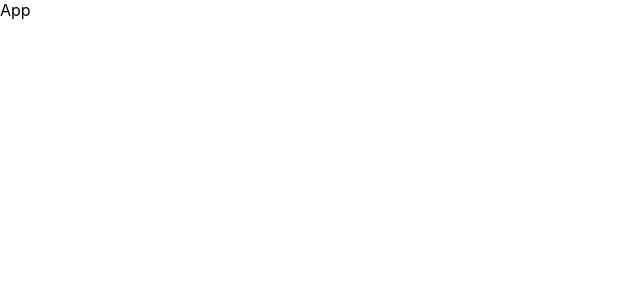
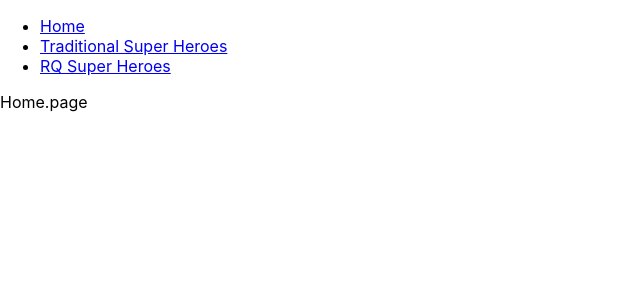
Before and after one commit to gyawali9/reactquery-tut, a React (Create React App) app: page / in a window 1280 px wide. Shown: the top 300 px of the page, without its empty margins (0-640 px from the left). Built offline with nearby package versions, Linux system fonts and the light colour scheme.

Commit message:
adding routes to app component

```diff
--- a/package.json
+++ b/package.json
@@ -9,6 +9,7 @@
     "json-server": "^0.17.0",
     "react": "^18.1.0",
     "react-dom": "^18.1.0",
+    "react-router-dom": "^6.3.0",
     "react-scripts": "5.0.1",
     "web-vitals": "^2.1.4"
   },
--- a/src/App.js
+++ b/src/App.js
@@ -1,7 +1,34 @@
 import React from "react";
+import { BrowserRouter as Router, Routes, Route, Link } from "react-router-dom";
+import HomePage from "./components/HomePage";
+import RQSuperHeroesPage from "./components/RQSuperHeroesPage";
+import SuperHeroesPage from "./components/SuperHeroesPage";
 
 const App = () => {
-  return <div>App</div>;
+  return (
+    <>
+      <Router>
+        <nav>
+          <ul>
+            <li>
+              <Link to="/">Home</Link>
+            </li>
+            <li>
+              <Link to="/super-heroes">Traditional Super Heroes</Link>
+            </li>
+            <li>
+              <Link to="rq-super-heroes">RQ Super Heroes</Link>
+            </li>
+          </ul>
+        </nav>
+        <Routes>
+          <Route path="/" element={<HomePage />} />
+          <Route path="/super-heroes" element={<SuperHeroesPage />} />
+          <Route path="/rq-super-heroes" element={<RQSuperHeroesPage />} />
+        </Routes>
+      </Router>
+    </>
+  );
 };
 
 export default App;
--- /dev/null
+++ b/src/components/HomePage.js
@@ -0,0 +1,5 @@
+const HomePage = () => {
+  return <div>Home.page</div>;
+};
+
+export default HomePage;
--- /dev/null
+++ b/src/components/RQSuperHeroesPage.js
@@ -0,0 +1,5 @@
+const RQSuperHeroesPage = () => {
+  return <div>RQSuperHeroesPage</div>;
+};
+
+export default RQSuperHeroesPage;
--- /dev/null
+++ b/src/components/SuperHeroesPage.js
@@ -0,0 +1,5 @@
+const SuperHeroesPage = () => {
+  return <div>SuperHeroes.page</div>;
+};
+
+export default SuperHeroesPage;
```
Also changed, not shown: 1 other file (tests, documents, lock files or other folders).
